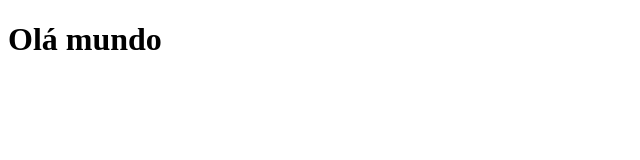
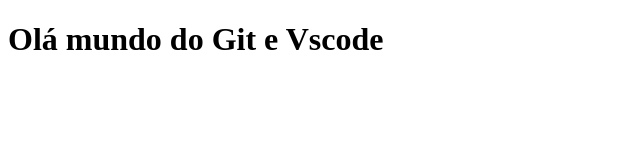
Before and after one commit to lucsilv2016/testevs, a plain HTML site: page index.html in a window 1280 px wide. Shown: the whole page, without its empty margins (0-640 px from the left). Drawn offline with Linux system fonts and the light colour scheme.

Commit message:
Update index.html

```diff
--- a/index.html
+++ b/index.html
@@ -7,6 +7,6 @@
     <title>Document</title>
 </head>
 <body>
-    <h1>Olá mundo</h1>
+    <h1>Olá mundo do Git e Vscode</h1>
 </body>
 </html>
```
